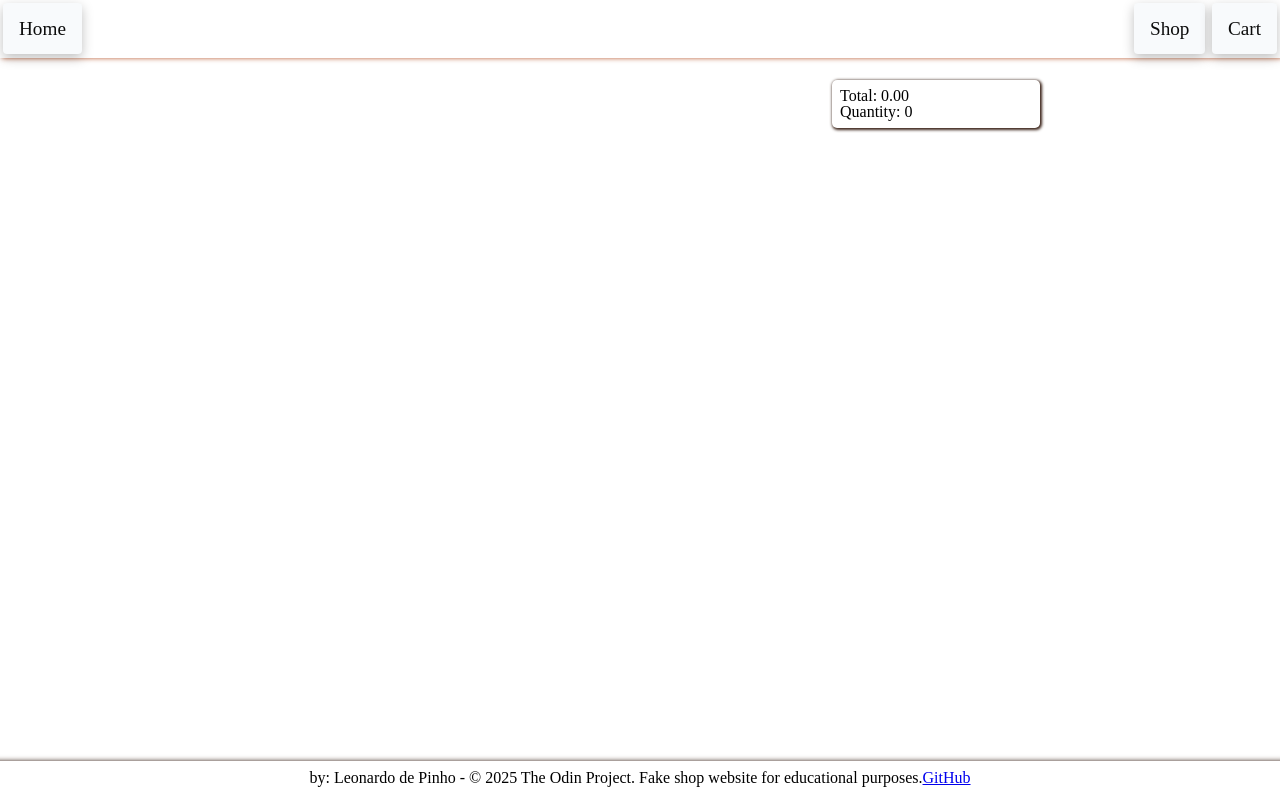
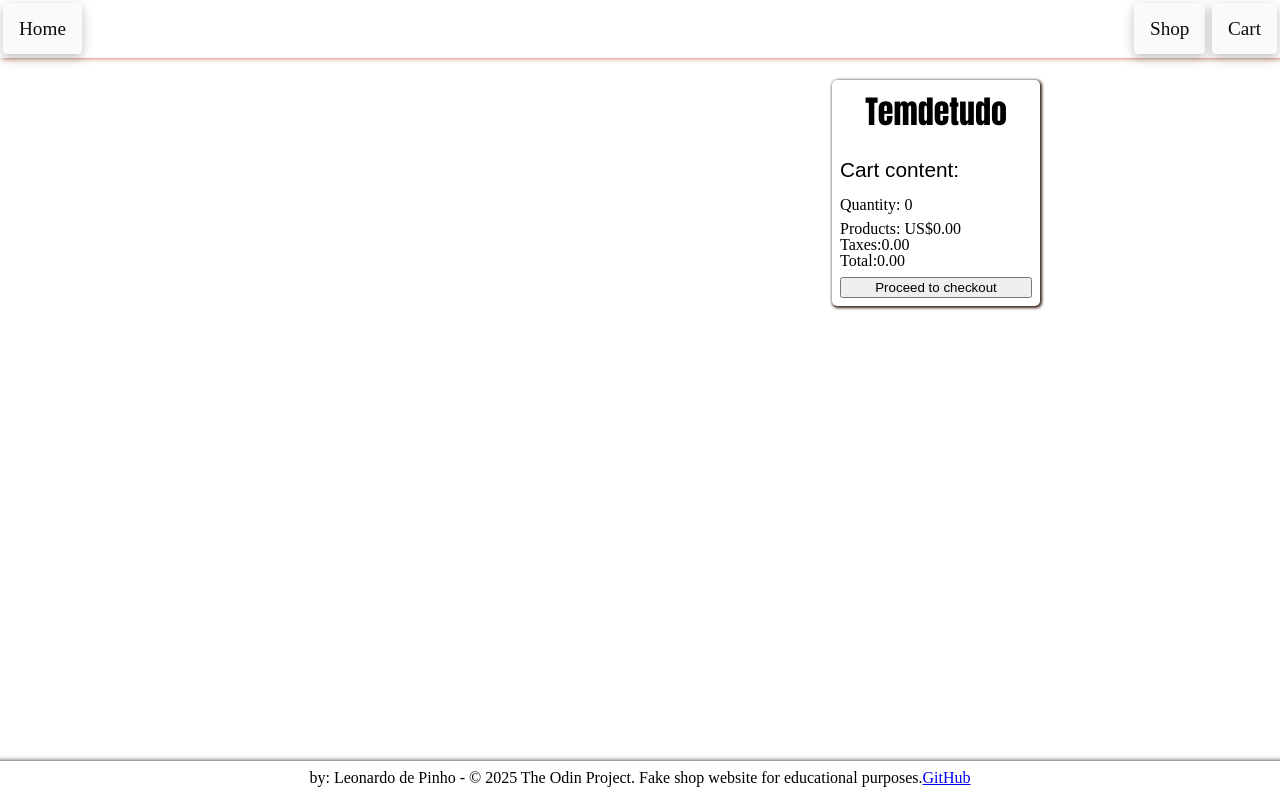
Before and after one commit to Ahab1777/shopping-cart, a React (Vite) app: page /cart in a window 1280 px wide. Built offline with nearby package versions, Linux system fonts and the light colour scheme.

Commit message:
adding React portal to backdrop

```diff
--- a/src/components/ConfirmationModal/ConfirmationModal.module.css
+++ b/src/components/ConfirmationModal/ConfirmationModal.module.css
@@ -13,6 +13,7 @@
     max-width: 400px;
     width: 80%;
     display: grid;
+    z-index: 5;
     grid-template-rows: auto auto auto;
     border-radius: 10px;
     box-shadow: 1px 1px 3px 1px var(--primary-hover);
--- a/src/pages/Cart/Cart.module.css
+++ b/src/pages/Cart/Cart.module.css
@@ -27,11 +27,27 @@
     padding: 0.5rem;
     box-shadow: 1px 1px 3px 1px var(--primary-hover);
     border-radius: 5px;
-
+    display: flex;
+    flex-direction: column;
+    gap: 0.5rem;
     /* stays in view */
     position: sticky;
     top: 0;
-    z-index: 2;
+    z-index: 0;
     background: white;
     top: 5rem;
 }
+
+.checkoutH3{
+    font-family: Impact, Haettenschweiler, 'Arial Narrow Bold', sans-serif;
+    font-size: 2rem;
+    text-align: center;
+    margin: 0.5rem 0.3rem;
+}
+
+.checkoutH4{
+    margin-top: 1rem;
+    margin-bottom: 0.5rem;
+    font-size: 1.3rem;
+
+}
--- a/src/pages/Cart/Cart.tsx
+++ b/src/pages/Cart/Cart.tsx
@@ -18,13 +18,38 @@ const Cart = () => {
                 }
             </div>
             <div className={styles.checkoutPanel}>
-                <div
-                className={styles.totalPrice}
-                >Total: <span className="">{cartTotal.toFixed(2)}</span>
-                </div>
+                <h3 className={styles.checkoutH3}>Temdetudo</h3>
+                <h4 className={styles.checkoutH4}>Cart content:</h4>
                 <div
                 className={styles.totalQuantity}
                 >Quantity: <span className="">{cartItemCount.toFixed(0)}</span></div>
+                <div>
+                    <div
+                    className={styles.productPriceContainer}
+                    >Products: US$
+                        <span
+                        className={styles.productPriceSpan}
+                        >{cartTotal.toFixed(2)}
+                        </span>
+                    </div>
+                    <div
+                    className={styles.taxesContainer}
+                    >Taxes:
+                        <span
+                        className={styles.taxesSpan}
+                        >{(cartTotal*0.06).toFixed(2)}
+                        </span>
+                    </div>
+                    <div
+                    className={styles.totalContainer}
+                    >Total:
+                        <span
+                        className={styles.totalSpan}
+                        >{(cartTotal*0.06 + cartTotal).toFixed(2)}
+                        </span>
+                    </div>
+                </div>
+                <button>Proceed to checkout</button>
             </div>
         </div>
     )
```
Also changed, not shown: src/pages/Home/Home.module.css (line endings or trailing spaces).
